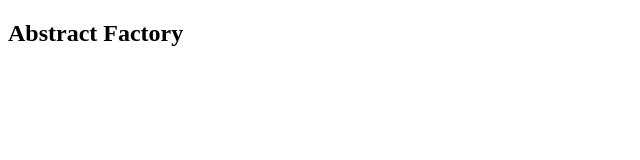
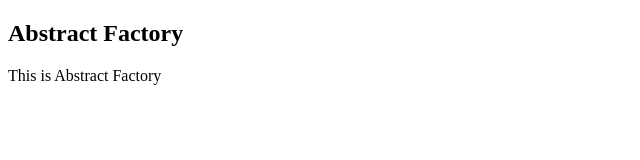
Before and after one commit to GodesQ/design_patterns, a plain HTML site: page abstract-factory/index.html in a window 1280 px wide. Shown: the whole page, without its empty margins (0-640 px from the left). Drawn offline with Linux system fonts and the light colour scheme.

Commit message:
Add p tag in Abstract Factory

```diff
--- a/abstract-factory/index.html
+++ b/abstract-factory/index.html
@@ -7,5 +7,6 @@
 </head>
 <body>
     <h2>Abstract Factory</h2>
+    <p>This is Abstract Factory</p>
 </body>
 </html>
```
